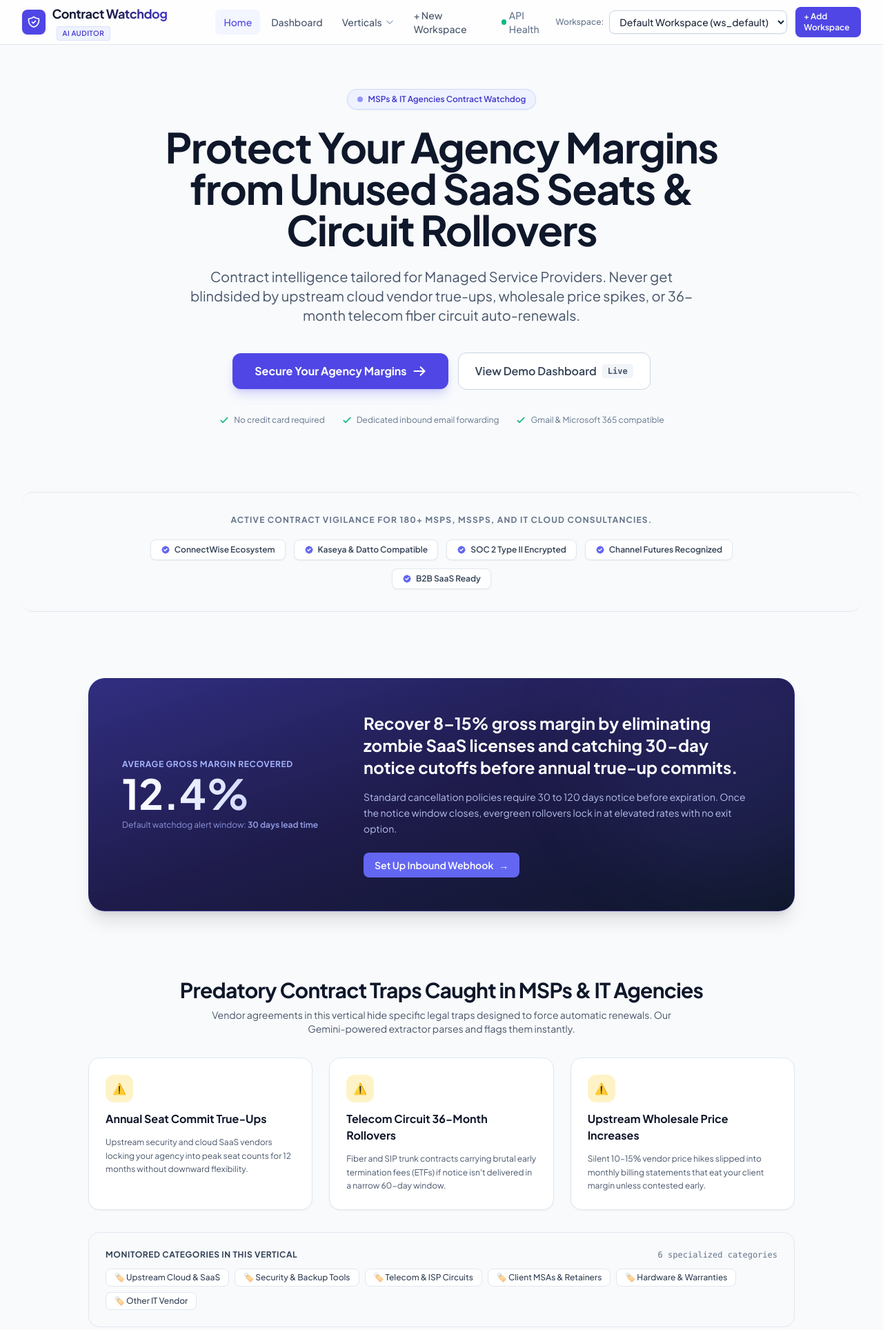
After one commit to dsp304/flask, a Flask app: page /msp in a window 1280 px wide. The commit adds this page. Shown: the top 1928 px of the page at 69% size. Run offline with Flask 3, Linux system fonts and the light colour scheme; some libraries are stand-ins or nearby versions.

Commit message:
Implement Task 5: Tailored vertical landing pages, ROI hooks, trust strips, and onboarding CTA routing

```diff
--- a/app.py
+++ b/app.py
@@ -55,10 +55,57 @@ def format_search_query_string(keywords: list) -> str:
     return " OR ".join(terms)
 
 
+def render_vertical_landing(vertical_id: str):
+    """Render tailored vertical landing page with headline, subheadline, ROI hook, and trust strip."""
+    if vertical_id not in VERTICAL_CONFIGS:
+        vertical_id = "general_b2b"
+    vertical = VERTICAL_CONFIGS[vertical_id]
+    all_workspaces = list_workspaces()
+    return render_template(
+        "landing.html",
+        active_nav="landing",
+        vertical_id=vertical_id,
+        vertical=vertical,
+        all_workspaces=all_workspaces,
+    )
+
+
+# ---------------------------------------------------------------------------
+# Task 5 Landing Page Routes
+# ---------------------------------------------------------------------------
+@app.route("/", methods=["GET"])
+def landing_general_b2b():
+    """General Business landing page (vertical_id='general_b2b')."""
+    return render_vertical_landing("general_b2b")
+
+
+@app.route("/property-management", methods=["GET"])
+def landing_property_management():
+    """Property Management landing page (vertical_id='property_mgmt')."""
+    return render_vertical_landing("property_mgmt")
+
+
+@app.route("/dental-clinics", methods=["GET"])
+def landing_dental_clinics():
+    """Dental & Medical Clinics landing page (vertical_id='dental_medical')."""
+    return render_vertical_landing("dental_medical")
+
+
+@app.route("/msp", methods=["GET"])
+def landing_msp():
+    """MSPs & IT Agencies landing page (vertical_id='msp_it')."""
+    return render_vertical_landing("msp_it")
+
+
+@app.route("/logistics", methods=["GET"])
+def landing_logistics():
+    """Logistics & Light Manufacturing landing page (vertical_id='logistics_mfg')."""
+    return render_vertical_landing("logistics_mfg")
+
+
 # ---------------------------------------------------------------------------
 # Dashboard Route
 # ---------------------------------------------------------------------------
-@app.route("/", methods=["GET"])
 @app.route("/dashboard", methods=["GET"])
 def dashboard():
     """
@@ -186,12 +233,16 @@ def onboarding():
     plus copy-pasteable Gmail/M365 filter keywords for that vertical.
     """
     all_workspaces = list_workspaces()
+    requested_vertical = (request.args.get("vertical") or "general_b2b").strip()
+    if requested_vertical not in VERTICAL_CONFIGS:
+        requested_vertical = "general_b2b"
 
     if request.method == "GET":
         return render_template(
             "onboarding.html",
             active_nav="onboarding",
             verticals=VERTICAL_CONFIGS,
+            selected_vertical_id=requested_vertical,
             all_workspaces=all_workspaces,
             created_workspace=None,
         )
--- a/templates/base.html
+++ b/templates/base.html
@@ -56,9 +56,25 @@
 
         <!-- Center Nav Links -->
         <nav class="hidden md:flex items-center space-x-1">
-          <a href="/{% if current_workspace %}?workspace_id={{ current_workspace.id }}{% endif %}" class="px-3 py-2 text-sm font-medium rounded-md {% if active_nav == 'dashboard' %}text-indigo-600 dark:text-indigo-400 bg-indigo-50/70 dark:bg-indigo-950/40{% else %}text-slate-600 hover:text-slate-900 dark:text-slate-400 dark:hover:text-white{% endif %} transition">
+          <a href="/" class="px-3 py-2 text-sm font-medium rounded-md {% if active_nav == 'landing' %}text-indigo-600 dark:text-indigo-400 bg-indigo-50/70 dark:bg-indigo-950/40{% else %}text-slate-600 hover:text-slate-900 dark:text-slate-400 dark:hover:text-white{% endif %} transition">
+            Home
+          </a>
+          <a href="/dashboard{% if current_workspace %}?workspace_id={{ current_workspace.id }}{% endif %}" class="px-3 py-2 text-sm font-medium rounded-md {% if active_nav == 'dashboard' %}text-indigo-600 dark:text-indigo-400 bg-indigo-50/70 dark:bg-indigo-950/40{% else %}text-slate-600 hover:text-slate-900 dark:text-slate-400 dark:hover:text-white{% endif %} transition">
             Dashboard
           </a>
+          <div class="relative group">
+            <button type="button" class="px-3 py-2 text-sm font-medium rounded-md text-slate-600 hover:text-slate-900 dark:text-slate-400 dark:hover:text-white transition flex items-center space-x-1">
+              <span>Verticals</span>
+              <svg class="w-3.5 h-3.5 text-slate-400" fill="none" viewBox="0 0 24 24" stroke="currentColor"><path stroke-linecap="round" stroke-linejoin="round" stroke-width="2" d="M19 9l-7 7-7-7" /></svg>
+            </button>
+            <div class="absolute left-0 mt-1 w-56 bg-white dark:bg-slate-900 rounded-xl shadow-xl border border-slate-200 dark:border-slate-800 py-1.5 hidden group-hover:block z-50">
+              <a href="/property-management" class="block px-4 py-2 text-xs font-medium text-slate-700 dark:text-slate-200 hover:bg-slate-100 dark:hover:bg-slate-800">🏢 Property Management</a>
+              <a href="/dental-clinics" class="block px-4 py-2 text-xs font-medium text-slate-700 dark:text-slate-200 hover:bg-slate-100 dark:hover:bg-slate-800">🩺 Dental & Medical</a>
+              <a href="/msp" class="block px-4 py-2 text-xs font-medium text-slate-700 dark:text-slate-200 hover:bg-slate-100 dark:hover:bg-slate-800">💻 MSPs & IT Agencies</a>
+              <a href="/logistics" class="block px-4 py-2 text-xs font-medium text-slate-700 dark:text-slate-200 hover:bg-slate-100 dark:hover:bg-slate-800">📦 Logistics & Mfg</a>
+              <a href="/" class="block px-4 py-2 text-xs font-medium text-slate-700 dark:text-slate-200 hover:bg-slate-100 dark:hover:bg-slate-800">🌐 General B2B</a>
+            </div>
+          </div>
           <a href="/onboarding" class="px-3 py-2 text-sm font-medium rounded-md {% if active_nav == 'onboarding' %}text-indigo-600 dark:text-indigo-400 bg-indigo-50/70 dark:bg-indigo-950/40{% else %}text-slate-600 hover:text-slate-900 dark:text-slate-400 dark:hover:text-white{% endif %} transition">
             + New Workspace
           </a>
@@ -72,7 +88,7 @@
         <div class="flex items-center space-x-3">
           {% if all_workspaces %}
           <div class="relative inline-block text-left">
-            <form method="GET" action="/" id="workspace-switch-form" class="flex items-center space-x-2">
+            <form method="GET" action="/dashboard" id="workspace-switch-form" class="flex items-center space-x-2">
               <label for="workspace-select" class="text-xs text-slate-500 dark:text-slate-400 font-medium hidden sm:inline">Workspace:</label>
               <select id="workspace-select" name="workspace_id" onchange="this.form.submit()" class="text-sm bg-white dark:bg-slate-800 border border-slate-300 dark:border-slate-700 rounded-lg px-2.5 py-1.5 focus:outline-none focus:ring-2 focus:ring-indigo-500 text-slate-800 dark:text-slate-200 shadow-sm font-medium">
                 {% for ws in all_workspaces %}
--- /dev/null
+++ b/templates/landing.html
@@ -0,0 +1,263 @@
+{% extends "base.html" %}
+
+{% block title %}{{ vertical.display_name }} · Contract Renewal Watchdog{% endblock %}
+
+{% block content %}
+<div class="space-y-16 lg:space-y-24 py-4 sm:py-8">
+
+  <!-- ========================================================================= -->
+  <!-- 1. HERO SECTION -->
+  <!-- ========================================================================= -->
+  <section class="text-center max-w-4xl mx-auto space-y-6">
+
+    <!-- Vertical Badge -->
+    <div class="inline-flex items-center space-x-2 px-3.5 py-1.5 rounded-full bg-indigo-50 dark:bg-indigo-950/60 border border-indigo-200/80 dark:border-indigo-800/60 text-xs font-semibold text-indigo-700 dark:text-indigo-300 shadow-sm">
+      <span class="w-2 h-2 rounded-full bg-indigo-500 animate-pulse"></span>
+      <span>{{ vertical.display_name }} Contract Watchdog</span>
+    </div>
+
+    <!-- Tailored Headline -->
+    <h1 class="text-4xl sm:text-5xl lg:text-6xl font-extrabold tracking-tight text-slate-900 dark:text-white leading-[1.12]">
+      {{ vertical.headline }}
+    </h1>
+
+    <!-- Tailored Subheadline -->
+    <p class="text-lg sm:text-xl text-slate-600 dark:text-slate-300 max-w-3xl mx-auto leading-relaxed">
+      {{ vertical.subheadline }}
+    </p>
+
+    <!-- Call to Actions -->
+    <div class="pt-4 flex flex-col sm:flex-row items-center justify-center gap-3.5">
+      <a
+        href="/onboarding?vertical={{ vertical_id }}"
+        class="w-full sm:w-auto px-8 py-3.5 rounded-xl font-bold text-base text-white bg-indigo-600 hover:bg-indigo-700 shadow-lg shadow-indigo-500/25 transition transform hover:-translate-y-0.5 flex items-center justify-center space-x-2">
+        <span>{{ vertical.cta_text }}</span>
+        <svg class="w-5 h-5" fill="none" viewBox="0 0 24 24" stroke="currentColor">
+          <path stroke-linecap="round" stroke-linejoin="round" stroke-width="2.5" d="M14 5l7 7m0 0l-7 7m7-7H3" />
+        </svg>
+      </a>
+
+      <a
+        href="/dashboard"
+        class="w-full sm:w-auto px-6 py-3.5 rounded-xl font-semibold text-base text-slate-700 dark:text-slate-200 bg-white dark:bg-slate-800 border border-slate-300 dark:border-slate-700 hover:bg-slate-50 dark:hover:bg-slate-750 transition flex items-center justify-center space-x-2">
+        <span>View Demo Dashboard</span>
+        <span class="text-xs px-2 py-0.5 rounded bg-slate-100 dark:bg-slate-700 text-slate-600 dark:text-slate-300 font-mono">Live</span>
+      </a>
+    </div>
+
+    <!-- Micro-Guarantees -->
+    <div class="pt-3 flex flex-wrap items-center justify-center gap-y-2 gap-x-6 text-xs text-slate-500 dark:text-slate-400">
+      <span class="flex items-center space-x-1.5">
+        <svg class="w-4 h-4 text-emerald-500" fill="none" viewBox="0 0 24 24" stroke="currentColor">
+          <path stroke-linecap="round" stroke-linejoin="round" stroke-width="2.5" d="M5 13l4 4L19 7" />
+        </svg>
+        <span>No credit card required</span>
+      </span>
+      <span class="flex items-center space-x-1.5">
+        <svg class="w-4 h-4 text-emerald-500" fill="none" viewBox="0 0 24 24" stroke="currentColor">
+          <path stroke-linecap="round" stroke-linejoin="round" stroke-width="2.5" d="M5 13l4 4L19 7" />
+        </svg>
+        <span>Dedicated inbound email forwarding</span>
+      </span>
+      <span class="flex items-center space-x-1.5">
+        <svg class="w-4 h-4 text-emerald-500" fill="none" viewBox="0 0 24 24" stroke="currentColor">
+          <path stroke-linecap="round" stroke-linejoin="round" stroke-width="2.5" d="M5 13l4 4L19 7" />
+        </svg>
+        <span>Gmail & Microsoft 365 compatible</span>
+      </span>
+    </div>
+
+  </section>
+
+
+  <!-- ========================================================================= -->
+  <!-- 2. TRUST STRIP & PROOF BADGES -->
+  <!-- ========================================================================= -->
+  <section class="border-y border-slate-200 dark:border-slate-800 py-8 bg-slate-50/60 dark:bg-slate-900/40 rounded-2xl">
+    <div class="max-w-5xl mx-auto px-4 text-center space-y-4">
+      <p class="text-xs uppercase font-bold tracking-widest text-slate-500 dark:text-slate-400">
+        {{ vertical.trust_strip }}
+      </p>
+
+      <div class="flex flex-wrap items-center justify-center gap-2.5 sm:gap-3 pt-1">
+        {% for badge in vertical.trust_badges %}
+        <span class="inline-flex items-center space-x-1.5 px-3.5 py-1.5 rounded-lg text-xs font-semibold bg-white dark:bg-slate-800 text-slate-700 dark:text-slate-200 border border-slate-200 dark:border-slate-700 shadow-sm">
+          <svg class="w-3.5 h-3.5 text-indigo-500" fill="currentColor" viewBox="0 0 20 20">
+            <path fill-rule="evenodd" d="M6.267 3.455a3.066 3.066 0 001.745-.723 3.066 3.066 0 013.976 0 3.066 3.066 0 001.745.723 3.066 3.066 0 012.812 2.812c.051.643.304 1.254.723 1.745a3.066 3.066 0 010 3.976 3.066 3.066 0 00-.723 1.745 3.066 3.066 0 01-2.812 2.812 3.066 3.066 0 00-1.745.723 3.066 3.066 0 01-3.976 0 3.066 3.066 0 00-1.745-.723 3.066 3.066 0 01-2.812-2.812 3.066 3.066 0 00-.723-1.745 3.066 3.066 0 010-3.976 3.066 3.066 0 00.723-1.745 3.066 3.066 0 012.812-2.812zm7.44 5.252a1 1 0 00-1.414-1.414L9 10.586 7.707 9.293a1 1 0 00-1.414 1.414l2 2a1 1 0 001.414 0l4-4z" clip-rule="evenodd" />
+          </svg>
+          <span>{{ badge }}</span>
+        </span>
+        {% endfor %}
+      </div>
+    </div>
+  </section>
+
+
+  <!-- ========================================================================= -->
+  <!-- 3. ROI HOOK & METRIC BANNER -->
+  <!-- ========================================================================= -->
+  <section class="max-w-5xl mx-auto">
+    <div class="relative overflow-hidden rounded-3xl bg-gradient-to-br from-indigo-900 via-indigo-950 to-slate-900 text-white p-8 sm:p-12 shadow-xl border border-indigo-800/40">
+
+      <!-- Background subtle glow -->
+      <div class="absolute -top-24 -right-24 w-96 h-96 bg-indigo-500/10 rounded-full blur-3xl pointer-events-none"></div>
+
+      <div class="relative z-10 flex flex-col md:flex-row items-center justify-between gap-8">
+
+        <!-- Left: Stat Metric Callout -->
+        <div class="text-center md:text-left space-y-1">
+          <div class="text-xs uppercase font-bold tracking-wider text-indigo-300">
+            {{ vertical.stat_label }}
+          </div>
+          <div class="text-4xl sm:text-5xl lg:text-6xl font-extrabold text-transparent bg-clip-text bg-gradient-to-r from-white via-indigo-100 to-indigo-300">
+            {{ vertical.stat_metric }}
+          </div>
+          <div class="text-xs text-indigo-300/80 pt-1">
+            Default watchdog alert window: <strong>{{ vertical.default_alert_lead_days }} days lead time</strong>
+          </div>
+        </div>
+
+        <!-- Right: Tailored ROI Hook Statement -->
+        <div class="flex-1 max-w-xl space-y-4">
+          <h3 class="text-xl sm:text-2xl font-bold leading-snug">
+            {{ vertical.roi_hook }}
+          </h3>
+          <p class="text-sm text-indigo-200/90 leading-relaxed">
+            Standard cancellation policies require 30 to 120 days notice before expiration. Once the notice window closes, evergreen rollovers lock in at elevated rates with no exit option.
+          </p>
+          <div class="pt-2">
+            <a
+              href="/onboarding?vertical={{ vertical_id }}"
+              class="inline-flex items-center space-x-2 text-sm font-semibold text-white bg-indigo-500 hover:bg-indigo-400 px-4 py-2 rounded-lg transition shadow-sm">
+              <span>Set Up Inbound Webhook</span>
+              <span>&rarr;</span>
+            </a>
+          </div>
+        </div>
+
+      </div>
+    </div>
+  </section>
+
+
+  <!-- ========================================================================= -->
+  <!-- 4. INDUSTRY TRAPS BREAKDOWN (What our AI catches) -->
+  <!-- ========================================================================= -->
+  <section class="max-w-5xl mx-auto space-y-8">
+    <div class="text-center space-y-2">
+      <h2 class="text-2xl sm:text-3xl font-bold tracking-tight text-slate-900 dark:text-white">
+        Predatory Contract Traps Caught in {{ vertical.display_name }}
+      </h2>
+      <p class="text-sm text-slate-600 dark:text-slate-400 max-w-2xl mx-auto">
+        Vendor agreements in this vertical hide specific legal traps designed to force automatic renewals. Our Gemini-powered extractor parses and flags them instantly.
+      </p>
+    </div>
+
+    <div class="grid grid-cols-1 md:grid-cols-3 gap-6">
+      {% for trap in vertical.traps_highlighted %}
+      <div class="bg-white dark:bg-slate-900 rounded-2xl p-6 border border-slate-200 dark:border-slate-800 shadow-sm hover:shadow-md transition space-y-3">
+        <div class="w-10 h-10 rounded-xl bg-amber-100 dark:bg-amber-950/60 flex items-center justify-center text-amber-600 dark:text-amber-400 font-bold">
+          ⚠️
+        </div>
+        <h3 class="text-base font-bold text-slate-900 dark:text-white">
+          {{ trap.title }}
+        </h3>
+        <p class="text-xs text-slate-600 dark:text-slate-400 leading-relaxed">
+          {{ trap.desc }}
+        </p>
+      </div>
+      {% endfor %}
+    </div>
+
+    <!-- Monitored Categories Pill List -->
+    <div class="bg-slate-50 dark:bg-slate-900/60 p-6 rounded-2xl border border-slate-200 dark:border-slate-800 space-y-3">
+      <div class="flex items-center justify-between">
+        <span class="text-xs font-bold uppercase tracking-wider text-slate-700 dark:text-slate-300">
+          Monitored Categories in this Vertical
+        </span>
+        <span class="text-xs text-slate-500 font-mono">{{ vertical.categories|length }} specialized categories</span>
+      </div>
+      <div class="flex flex-wrap gap-2">
+        {% for cat in vertical.categories %}
+        <span class="px-3 py-1 rounded-lg text-xs font-medium bg-white dark:bg-slate-800 text-slate-700 dark:text-slate-300 border border-slate-200 dark:border-slate-700 shadow-xs">
+          🏷️ {{ cat }}
+        </span>
+        {% endfor %}
+      </div>
+    </div>
+  </section>
+
+
+  <!-- ========================================================================= -->
+  <!-- 5. VERTICAL SWITCHER BAR (Explore other verticals) -->
+  <!-- ========================================================================= -->
+  <section class="max-w-5xl mx-auto space-y-4">
+    <div class="text-center space-y-1">
+      <h3 class="text-sm uppercase font-bold tracking-wider text-slate-500 dark:text-slate-400">
+        Explore Watchdogs for Other Verticals
+      </h3>
+      <p class="text-xs text-slate-500">Each tailored with domain-specific keyword filters and LLM contract traps:</p>
+    </div>
+
+    <div class="flex flex-wrap items-center justify-center gap-2">
+      <a
+        href="/"
+        class="px-4 py-2 rounded-xl text-xs font-semibold transition border {% if vertical_id == 'general_b2b' %}bg-indigo-600 text-white border-indigo-600 shadow-sm{% else %}bg-white dark:bg-slate-800 text-slate-700 dark:text-slate-300 border-slate-200 dark:border-slate-700 hover:border-indigo-400{% endif %}">
+        🌐 General Business
+      </a>
+
+      <a
+        href="/property-management"
+        class="px-4 py-2 rounded-xl text-xs font-semibold transition border {% if vertical_id == 'property_mgmt' %}bg-indigo-600 text-white border-indigo-600 shadow-sm{% else %}bg-white dark:bg-slate-800 text-slate-700 dark:text-slate-300 border-slate-200 dark:border-slate-700 hover:border-indigo-400{% endif %}">
+        🏢 Property Management
+      </a>
+
+      <a
+        href="/dental-clinics"
+        class="px-4 py-2 rounded-xl text-xs font-semibold transition border {% if vertical_id == 'dental_medical' %}bg-indigo-600 text-white border-indigo-600 shadow-sm{% else %}bg-white dark:bg-slate-800 text-slate-700 dark:text-slate-300 border-slate-200 dark:border-slate-700 hover:border-indigo-400{% endif %}">
+        🩺 Dental & Medical Clinics
+      </a>
+
+      <a
+        href="/msp"
+        class="px-4 py-2 rounded-xl text-xs font-semibold transition border {% if vertical_id == 'msp_it' %}bg-indigo-600 text-white border-indigo-600 shadow-sm{% else %}bg-white dark:bg-slate-800 text-slate-700 dark:text-slate-300 border-slate-200 dark:border-slate-700 hover:border-indigo-400{% endif %}">
+        💻 MSPs & IT Agencies
+      </a>
+
+      <a
+        href="/logistics"
+        class="px-4 py-2 rounded-xl text-xs font-semibold transition border {% if vertical_id == 'logistics_mfg' %}bg-indigo-600 text-white border-indigo-600 shadow-sm{% else %}bg-white dark:bg-slate-800 text-slate-700 dark:text-slate-300 border-slate-200 dark:border-slate-700 hover:border-indigo-400{% endif %}">
+        📦 Logistics & Manufacturing
+      </a>
+    </div>
+  </section>
+
+
+  <!-- ========================================================================= -->
+  <!-- 6. FINAL BOTTOM CTA BANNER -->
+  <!-- ========================================================================= -->
+  <section class="max-w-5xl mx-auto">
+    <div class="text-center bg-slate-900 text-white rounded-3xl p-8 sm:p-12 shadow-xl space-y-6">
+      <h2 class="text-3xl sm:text-4xl font-extrabold tracking-tight">
+        Ready to Put {{ vertical.display_name }} Renewals on Autopilot?
+      </h2>
+      <p class="text-sm sm:text-base text-slate-300 max-w-xl mx-auto">
+        Set up your dedicated watchdog inbound email in 60 seconds. Paste your auto-forwarding rule, and never lose money on a missed cancellation window again.
+      </p>
+      <div class="pt-2 flex flex-col sm:flex-row items-center justify-center gap-4">
+        <a
+          href="/onboarding?vertical={{ vertical_id }}"
+          class="w-full sm:w-auto px-8 py-3.5 rounded-xl font-bold text-base text-slate-900 bg-white hover:bg-slate-100 shadow-lg transition transform hover:-translate-y-0.5">
+          {{ vertical.cta_text }} &rarr;
+        </a>
+        <a
+          href="/dashboard"
+          class="text-sm font-semibold text-slate-300 hover:text-white underline">
+          Or view current monitored contracts
+        </a>
+      </div>
+    </div>
+  </section>
+
+</div>
+{% endblock %}
--- a/templates/onboarding.html
+++ b/templates/onboarding.html
@@ -158,7 +158,7 @@
               </span>
               <span class="block text-[11px] font-mono text-slate-400">ID: {{ v_id }}</span>
             </div>
-            <input type="radio" name="vertical_id" value="{{ v_id }}" {% if loop.first %}checked{% endif %} class="w-4 h-4 text-indigo-600 focus:ring-indigo-500 mt-1">
+            <input type="radio" name="vertical_id" value="{{ v_id }}" {% if selected_vertical_id and v_id == selected_vertical_id %}checked{% elif not selected_vertical_id and loop.first %}checked{% endif %} class="w-4 h-4 text-indigo-600 focus:ring-indigo-500 mt-1">
           </div>
 
           <!-- Alert lead time badge -->
```
Also changed, not shown: verticals.py (+143 -0 lines).
